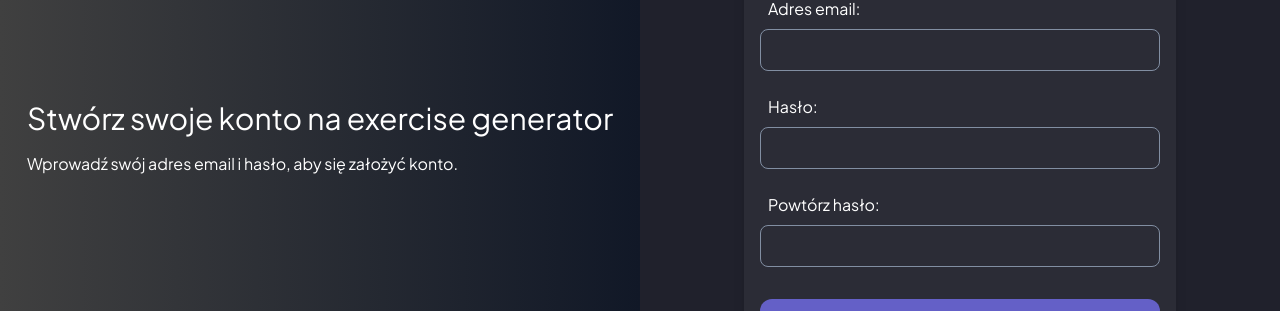
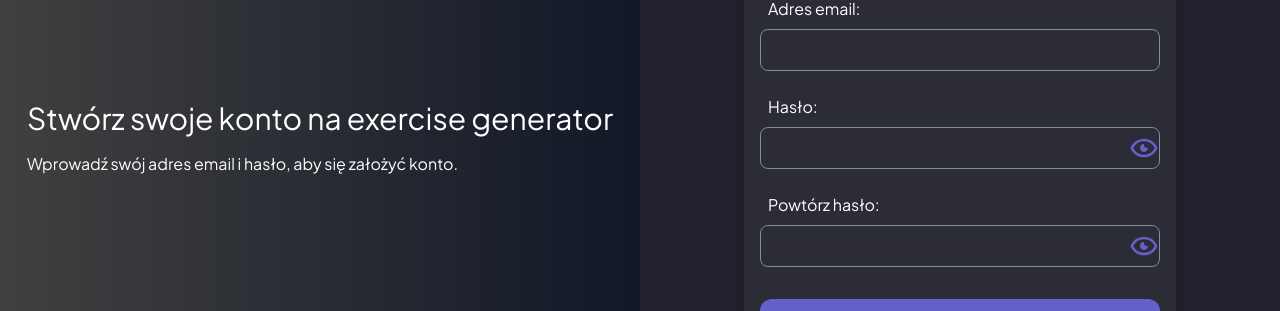
Before and after one commit to Gwynbleidd222/Plan-Generator, a React (Vite) app: page /signup in a window 1280 px wide. Shown: the part 278-589 px from the top of the page. Built offline with nearby package versions, Linux system fonts and the light colour scheme; no server answers.

Commit message:
Add Button show password in login and signup component

```diff
--- a/src/components/Login.jsx
+++ b/src/components/Login.jsx
@@ -2,7 +2,8 @@ import React, { useRef, useState } from 'react'
 import { useAuth } from '../context/AuthContext'
 import { Link, useNavigate } from 'react-router-dom'
 import Header from './Header'
-import {ThreeDots} from 'react-loading-icons'
+import { ThreeDots } from 'react-loading-icons'
+
 
 function Login() {
 	const emailRef = useRef()
@@ -30,7 +31,7 @@ function Login() {
 
 	return (
 		<>
-		<Header title='Zaloguj się na swoje konto Exercise Generator'/>
+			<Header title='Zaloguj się na swoje konto Exercise Generator' />
 			<section className='text-white flex items-centr justify-center h-screen flex-col lg:flex-row '>
 				<div className='flex w-full flex-col place-content-center place-items-center pt-8 lg:h-full lg:bg-gradient-to-r from-neutral-700 to-gray-900 lg:w-1/2'>
 					<div className=' px-4'>
@@ -44,7 +45,10 @@ function Login() {
 					</div>
 				</div>
 				<div className='flex w-full flex-col place-content-center place-items-center pt-8 lg:h-full  lg:w-1/2'>
-				<form onSubmit={handleSubmit} className='p-4 m-4 bg-dark-gray rounded-xl flex flex-col max-w-[432px] w-full shadow-lg'>
+					<form
+						onSubmit={handleSubmit}
+						className='p-4 m-4 bg-dark-gray rounded-xl flex flex-col max-w-[432px] w-full shadow-lg'
+						autoComplete='on'>
 						<p className='text-center text-3xl p-4'>Zaloguj się </p>
 						<div className='flex flex-col'>
 							<label className='p-2 mt-4' htmlFor='email'>
@@ -56,10 +60,9 @@ function Login() {
 								required
 								ref={emailRef}
 								className='w-full p-2 bg-dark-gray rounded-lg border border-medium-gray hover:border-main-purple outline-none focus:outline-main-purple transition-colors'
-
 							/>
 						</div>
-					<div className='flex flex-col'>
+						<div className='relative flex flex-col'>
 							<label className='p-2 mt-4' htmlFor='password'>
 								Hasło:
 							</label>
@@ -70,6 +73,7 @@ function Login() {
 								ref={passwordRef}
 								className='w-full p-2 bg-dark-gray rounded-lg border border-medium-gray hover:border-main-purple outline-none focus:outline-main-purple transition-colors'
 							/>
+
 						</div>
 
 						{error && <p className='mt-2 text-center text-red'>Złe hasło lub email</p>}
@@ -77,7 +81,7 @@ function Login() {
 							disabled={loading}
 							type='submit'
 							className='flex items-center justify-center p-2 mt-8 w-full bg-main-purple rounded-xl font-bold hover:bg-main-purple-hover transition-colors'>
-						{isLoading ? <ThreeDots fill='#fff' className='w-6 h-6'/> : 'Zaloguj się'}
+							{isLoading ? <ThreeDots fill='#fff' className='w-6 h-6' /> : 'Zaloguj się'}
 						</button>
 						<div className='w-full text-center mt-3 text-white'>
 							{' '}
--- a/src/components/Signup.jsx
+++ b/src/components/Signup.jsx
@@ -2,6 +2,8 @@ import React, { useRef, useState } from 'react'
 import { useAuth } from '../context/AuthContext'
 import { Link, useNavigate } from 'react-router-dom'
 import Header from './Header'
+import { BiShowAlt } from 'react-icons/bi'
+import { BiHide } from 'react-icons/bi'
 
 const Signup = () => {
 	const emailRef = useRef()
@@ -11,6 +13,16 @@ const Signup = () => {
 	const [error, setError] = useState('')
 	const [loading, setLoading] = useState(false)
 	const navigate = useNavigate()
+	const [show, setShow] = useState(false)
+	const [showConfirm, setShowConfirm] = useState(false)
+
+	const showPassword = () => {
+		setShow(prev => !prev)
+	}
+
+	const showPasswordConfirm = () => {
+		setShowConfirm(prev => !prev)
+	}
 
 	async function handleSubmit(e) {
 		e.preventDefault()
@@ -62,29 +74,47 @@ const Signup = () => {
 								className='w-full p-2 bg-dark-gray rounded-lg border border-medium-gray hover:border-main-purple outline-none focus:outline-main-purple transition-colors'
 							/>
 						</div>
-						<div className='flex flex-col'>
+						<div className='relative flex flex-col'>
 							<label className='p-2 mt-4' htmlFor='password'>
 								Hasło:
 							</label>
 							<input
-								type='password'
+								type={show ? 'text' : 'password'}
 								id='password'
 								required
 								ref={passwordRef}
-								className='w-full p-2 bg-dark-gray rounded-lg border border-medium-gray hover:border-main-purple outline-none focus:outline-main-purple transition-colors'
+								className=' w-full p-2 bg-dark-gray rounded-lg border border-medium-gray hover:border-main-purple outline-none focus:outline-main-purple transition-colors'
 							/>
+							<button
+								type='button'
+								onClick={showPassword} className='absolute inset-y-0 top-10 right-0 mt-4'>
+								{show ? (
+									<BiHide className='w-8 h-8 text-main-purple' />
+								) : (
+									<BiShowAlt className='w-8 h-8 text-main-purple' />
+								)}
+							</button>
 						</div>
-						<div className='flex flex-col'>
+						<div className='relative flex flex-col'>
 							<label className='p-2 mt-4' htmlFor='password-confirm'>
 								Powtórz hasło:
 							</label>
 							<input
-								type='password'
+								type={showConfirm ? 'text' : 'password'}
 								id='password-confirm'
 								required
 								ref={passwordConfirmRef}
 								className='w-full p-2 bg-dark-gray rounded-lg border border-medium-gray hover:border-main-purple outline-none focus:outline-main-purple transition-colors'
 							/>
+							<button
+								type='button'
+								onClick={showPasswordConfirm} className='absolute inset-y-0 top-10 right-0 mt-4'>
+								{showConfirm ? (
+									<BiHide className='w-8 h-8 text-main-purple' />
+								) : (
+									<BiShowAlt className='w-8 h-8 text-main-purple' />
+								)}
+							</button>
 						</div>
 						{error && <p className='mt-2 text-center text-red'>{error}</p>}
 						<button
```
Also changed, not shown: src/context/AuthContext.jsx (+14 -10 lines). Lines whose indentation alone changed are shown as unchanged.
